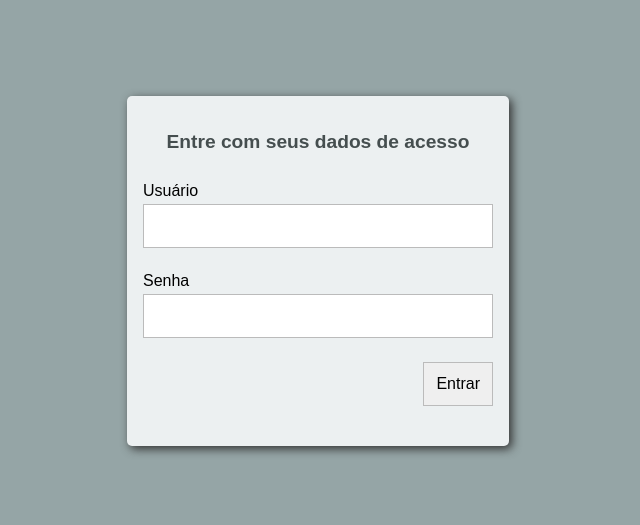
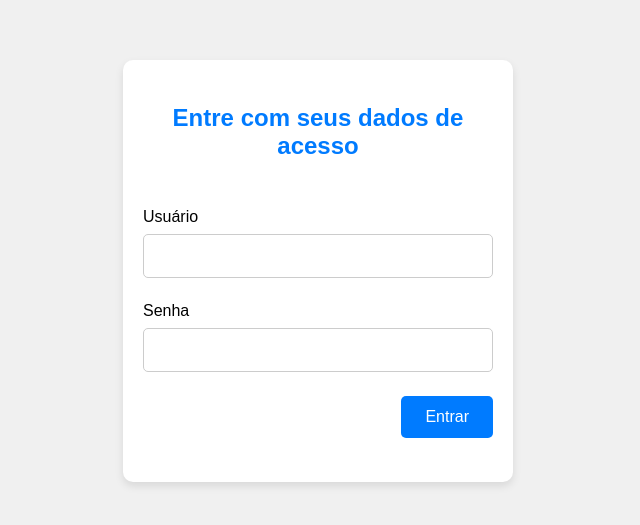
Before and after one commit to luanMoraes17/JS-HTML-CSS, a plain HTML site: page LOGIN/login.html in a window 1280 px wide. Shown: the part 129-654 px from the top of the page, without its empty margins (322-962 px from the left). Drawn offline with Linux system fonts and the light colour scheme.

Commit message:
tela de login

```diff
--- a/LOGIN/login.css
+++ b/LOGIN/login.css
@@ -1,10 +1,10 @@
 html {
-    background-color: #95a5a6;
+    background-color: #f0f0f0;
     font-family: Arial, Helvetica, sans-serif;
     min-height: 100vh;
 }
 
-body{
+body {
     display: flex;
     flex-direction: column;
     justify-content: center;
@@ -16,49 +16,70 @@ body{
 form {
     width: 350px;
     padding: 20px;
-    border-radius: 5px;
-    background-color: #ecf0f1;
-    box-shadow: 3px 3px 10px #333;
-    padding: 1em;
+    border-radius: 10px;
+    background-color: #ffffff;
+    box-shadow: 0 4px 8px rgba(0, 0, 0, 0.1);
+    transition: box-shadow 0.3s ease;
+}
+
+form:hover {
+    box-shadow: 0 8px 16px rgba(0, 0, 0, 0.2);
 }
 
 fieldset {
-    border : none;
+    border: none;
     padding: 0;
     margin: 0;
 }
 
-
-input,label {
+input, label {
     display: block;
     width: 100%;
     box-sizing: border-box;
 }
 
 label {
-    margin-bottom: .25em;
+    margin-bottom: 0.5em;
+    color: #333;
 }
 
 input {
-    padding: .75em;
-    border: 5px;
+    padding: 0.75em;
+    border: 1px solid #ccc;
+    border-radius: 5px;
     margin-bottom: 1.5em;
-
-    border : 1px solid #bbb;
     font-size: 1em;
+    transition: border-color 0.3s ease, box-shadow 0.3s ease;
 }
 
-legend  {
+input:focus {
+    border-color: #007BFF;
+    box-shadow: 0 0 5px rgba(0, 123, 255, 0.5);
+    outline: none;
+}
+
+legend {
     padding: 1em;
     text-align: center;
     font-weight: bold;
-    color: #454e4f;
-    font-size: 1.2em;
-    margin-bottom: .5em;
+    color: #007BFF;
+    font-size: 1.5em;
+    margin-bottom: 1em;
 }
 
 .btn {
     width: fit-content;
+    padding: 0.75em 1.5em;
     margin-left: auto;
     cursor: pointer;
+    background-color: #007BFF;
+    color: #fff;
+    border: none;
+    border-radius: 5px;
+    transition: background-color 0.3s ease, transform 0.3s ease;
 }
+
+.btn:hover {
+    background-color: #0056b3;
+    transform: scale(1.05);
+}
```
